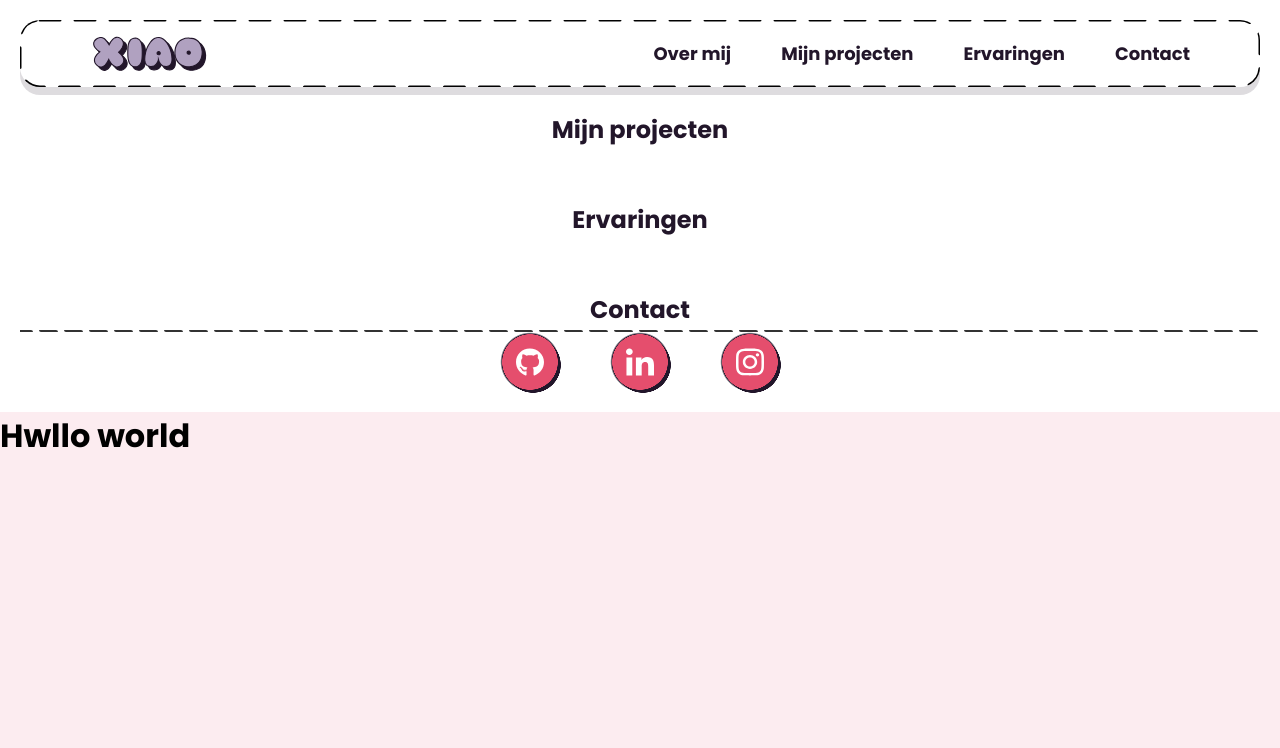
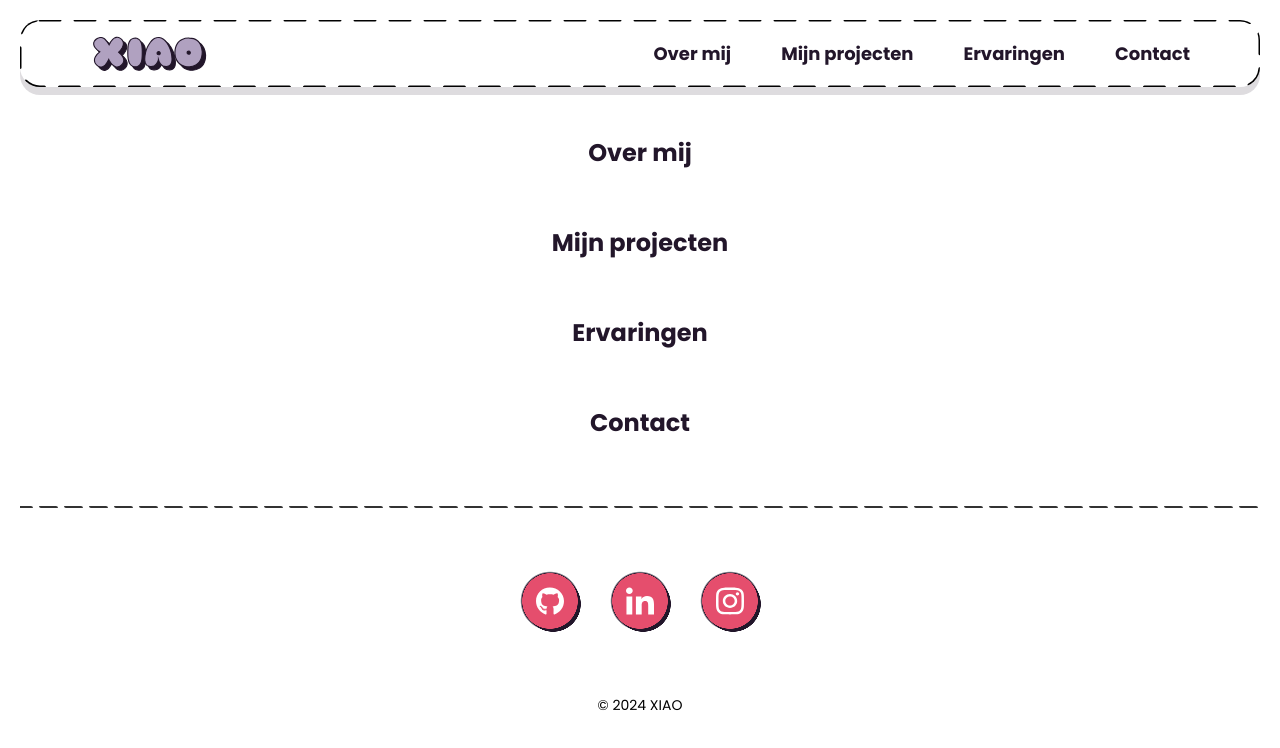
Before and after one commit to xiaonanpols21/Portfolio, a Next.js app: page / in a window 1280 px wide. Shown: the top 748 px of the page. Built offline with nearby package versions, Linux system fonts and the light colour scheme.

Commit message:
menu position

```diff
--- a/src/components/global/header/header.module.scss
+++ b/src/components/global/header/header.module.scss
@@ -18,6 +18,7 @@
 
     border-radius: 20px;
     box-shadow: 0px 8px 0px 0px rgba($black, 0.15);
+    z-index: 1;
 
     > img {
         width: auto;
@@ -51,12 +52,20 @@
 }
 
 .openMenu {
+    @include flex(column, 0px);
+    justify-content: space-evenly;
+    position: absolute;
+    top: 0;
+    bottom: 0;
+    left: 0;
+    right: 0;
     background-color: $white;
     padding: 1.25rem;
 
     > ul:first-of-type {
         @include flex(column, 3.125rem);
         @include f24;
+        margin-top: 3.125rem; // 50px
         font-weight: bold;
         list-style: none;
         text-align: center;
@@ -65,7 +74,11 @@
             text-decoration: none;
             color: $black;
         }
+    }
 
+    p:last-of-type {
+        @include f14;
+        text-align: center;
     }
 }
 
--- a/src/components/global/header/index.js
+++ b/src/components/global/header/index.js
@@ -35,6 +35,7 @@ export default function Header() {
                 <Navigation/>
                 <Divider/>
                 <Socials/>
+                <p>© 2024 XIAO</p>
             </section>
 
 
--- a/src/components/global/socials/socials.module.scss
+++ b/src/components/global/socials/socials.module.scss
@@ -1,7 +1,7 @@
 @import "../../../styles/variables.scss";
 
 .ul {
-    @include flex(row, 3.125rem);
+    @include flex(row, 1.875rem); // 30px
     justify-content: center;
 
     li {
--- a/src/styles/variables.scss
+++ b/src/styles/variables.scss
@@ -8,6 +8,11 @@ $blue: #1DA0F2;
 $white: #FFFFFF;
 
 // Font
+@mixin f14 {
+    font-size: 0.875rem; // 14px
+    line-height: 1.438rem; // 23px
+}
+
 @mixin f16 {
     font-size: 1rem; // 16px
     line-height: 1.75rem; // 28px
```
